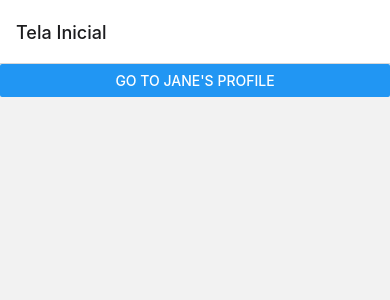
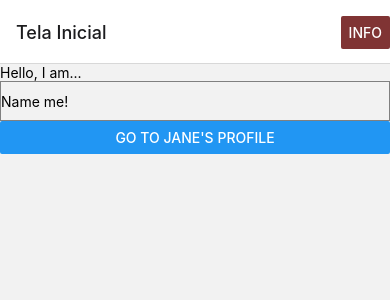
Before and after one commit to ThallisonRhanniel/ProjectTestNew, a React Native app: screen / in a window 390 px wide. Shown: the top 300 px of the page. Built offline with nearby package versions, Linux system fonts and the light colour scheme.

Commit message:
Adicionado status bar

```diff
--- a/AppNavigator.tsx
+++ b/AppNavigator.tsx
@@ -3,12 +3,20 @@ import * as React from 'react';
 import { Button,Text }  from 'react-native';
 import { NavigationContainer } from '@react-navigation/native';
 import {createNativeStackNavigator} from '@react-navigation/native-stack';
+import Cat from './src/common/components/ShowTitleAndInput/Index';
+import { StatusBar } from 'react-native';
 
 const { Navigator, Screen } = createNativeStackNavigator();
 
 const HomeNavigator = () => (
     <Navigator>
-        <Screen name='Home' component={HomeScreen} options={{title: "Tela Inicial"}} />
+        <Screen name='Home' component={HomeScreen} options={{title: "Tela Inicial", headerRight: () => (
+            <Button
+              onPress={() => alert('This is a button!')}
+              title="Info"
+              color="#803434"
+            />
+          ),}} />
         <Screen name='Profile' component={ProfileScreen} options={{title: "Tela de Perfil"}}/>
     </Navigator>
 )
@@ -23,17 +31,26 @@ export const AppNavigator = () => (
 
 const HomeScreen = ({navigation}:any) => {
     return (
-      <Button
+      <>
+        <StatusBar barStyle="dark-content" backgroundColor="#d51616" />
+        <Cat></Cat>
+        <Button
         title="Go to Jane's profile"
         onPress={() =>
           //console.log("teste", navigation)
           navigation.navigate('Profile', {name: 'Jane'})
-        }
-      />
+        }/>
+      </>
     );
 };
 
 const ProfileScreen = ({navigation, route}:any) => {
-    console.log("opaaa", route);
-    return <Text>This is {route.params.name}'s profile</Text>;
+  console.log("opaaa", route);
+  console.log("navigation:route", navigation);
+  return (
+    <>
+      <StatusBar barStyle="light-content" backgroundColor="#d51616" />
+      <Text>This is {route.params.name}'s profile</Text>
+    </>
+  );
 };
```
